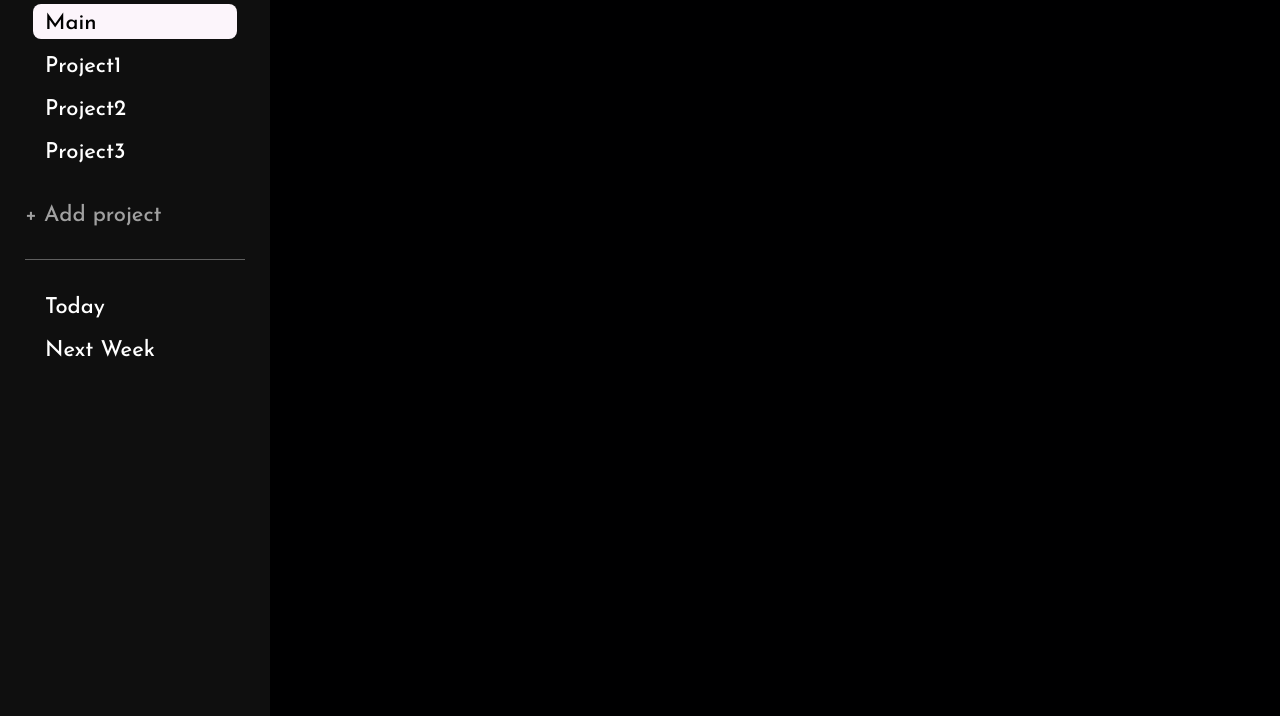
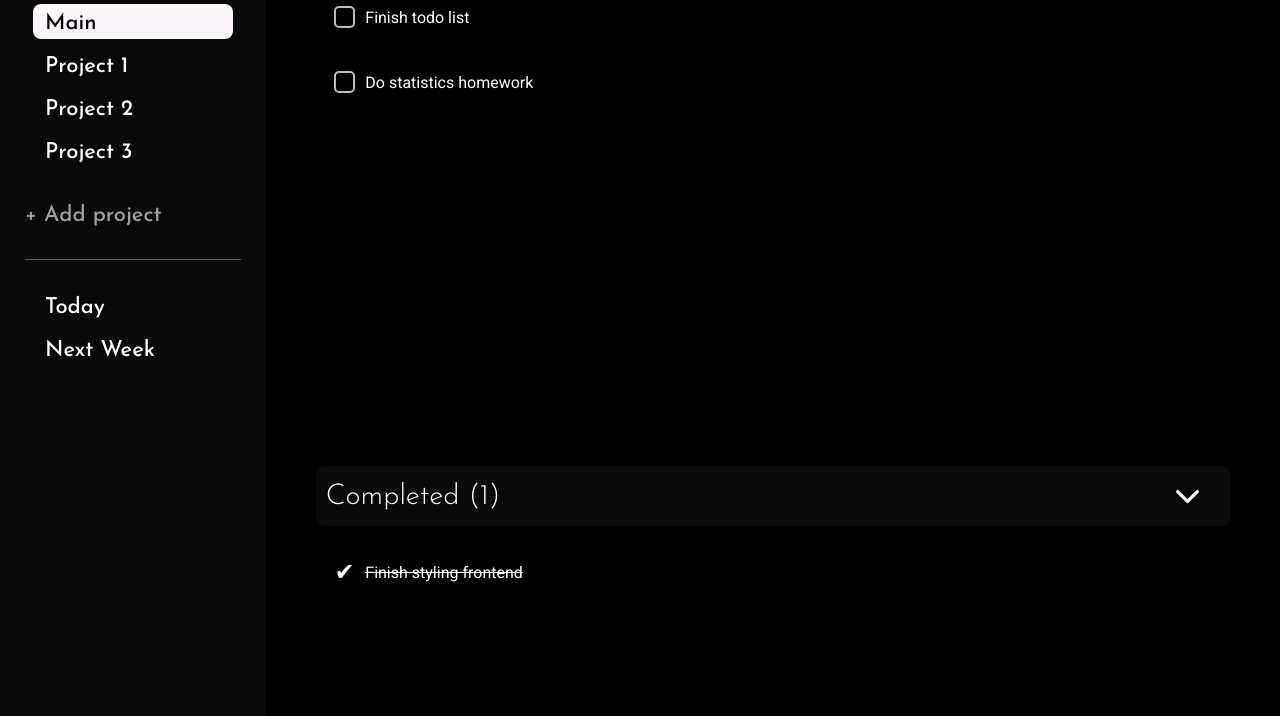
Before and after one commit to laur-ns/todo-list, a website built with webpack: page dist/index.html in a window 1280 px wide. Shown: the part 84-800 px from the top of the page. Built offline with nearby package versions, Linux system fonts and the light colour scheme.

Commit message:
Style header & main elements

```diff
--- a/dist/index.html
+++ b/dist/index.html
@@ -3,6 +3,7 @@
   <head>
     <title>Todo List</title>
     <meta charset='utf-8'>
+    <meta name="viewport" content="width=device-width, initial-scale=1">
     <script src='./main.js' defer></script>
     <link rel='stylesheet' href='./style.css'>
     <!-- fonts -->
@@ -14,44 +15,95 @@
 
   <body>
     <div id='sidebar'>
-      <div class='logo'>Simple Todo</div>
+      <a href='https://github.com/laur-ns/' class='logo'>Simple Todo</a>
+
       <div class='project-list'>
         <ul>
           <li class='highlight'>Main</li>
-          <li id='one'>Project1</li>
-          <li id='two'>Project2</li>
-          <li id='three'>Project3</li>
-          <!-- <li>Project4</li>
-          <li>Project5</li>
-          <li>Project6</li>
-          <li>Project7</li>
-          <li>Project8</li>
-          <li>Project9</li>
-          <li>Project10</li>
-          <li>Project11</li>
-          <li>Project12</li>
-          <li>Project13</li>
-          <li>Project15</li>
-          <li>Project16</li>
-          <li>Project17</li>
-          <li>Project18</li> -->
+          <li>Project 1</li>
+          <li>Project 2</li>
+          <li>Project 3</li>
+          <!-- <li>Project 4</li>
+          <li>Project 5</li>
+          <li>Project 6</li>
+          <li>Project 7</li>
+          <li>Project 8</li>
+          <li>Project 9</li>
+          <li>Project 10</li>
+          <li>Project 11</li>
+          <li>Project 12</li>
+          <li>Project 13</li>
+          <li>Project 15</li>
+          <li>Project 16</li>
+          <li>Project 17</li>
+          <li>Project 18</li> -->
         </ul>
       </div>
       <li id='add-project'>+ Add project</li>
+
       <div class='prio-list'>
         <ul>
           <li id='today'>Today</li>
           <li id='next-week'>Next Week</li>
       </div>
     </div>
+
+
     <div id='main-container'>
       <div id='header'>
+        <h1>Main</h1>
+        <h4>16.01.22</h4>
       </div>
+
       <div id='task-list'>
+        <div class='task-container border'>
+          <label class='checkbox' for='totallyUniqueId'>
+            <input class='checkbox-hidden' type="checkbox"
+                    name='Finish todo list' id='totallyUniqueId'>
+            <div class='checkbox-replacement'></div>
+            Finish todo list
+          </label>
+          <div class='options-container'>
+            <span class='due-date'>17/01/22</span>
+            <img src='./modify-outline.svg' class='modify-icon'>
+            <img src='./trash-outline.svg' class='trash-icon'>
+          </div>
+        </div>
+
+        <div class='task-container border'>
+          <label class='checkbox' for='totallyUniqueId2'>
+            <input class='checkbox-hidden' type="checkbox"
+                    name='Finish todo list' id='totallyUniqueId2'>
+            <div class='checkbox-replacement'></div>
+            Do statistics homework
+          </label>
+          <div class='options-container'>
+            <span class='due-date'>17/01/22</span>
+            <img src='./modify-outline.svg' class='modify-icon'>
+            <img src='./trash-outline.svg' class='trash-icon'>
+          </div>
+        </div>
       </div>
-      <div id='completed'>
+
+      <div id='completed' class='border'>
+        <h2>Completed (1)</h2>
+        <img src='./down-arrow.svg' id='down-arrow'>
       </div>
       <div id='completed-dropdown'>
+        <div class='task-container border'>
+          <label class='checkbox' for='totallyUniqueId3'>
+            <input checked class='checkbox-hidden' type="checkbox"
+                    name='Finish styling frontend' id='totallyUniqueId3'>
+            <div class='checkbox-replacement'></div>
+            <strike>Finish styling frontend</strike>
+          </label>
+          <div class='options-container'>
+            <span class='due-date'>17/01/22</span>
+            <img src='./modify-outline.svg' class='modify-icon'>
+            <img src='./trash-outline.svg' class='trash-icon'>
+          </div>
+        </div>
+      </div>
       </div>
     </div>
   </body>
--- a/dist/style.css
+++ b/dist/style.css
@@ -18,12 +18,16 @@ body {
   min-height: 100%;
 }
 
+::-webkit-scrollbar-track {
+  background-color: #000001;
+}
+
 ::-webkit-scrollbar {
   width: 10px;
 }
 
 ::-webkit-scrollbar-thumb {
-  background: rgb(36, 36, 36);
+  background: rgb(65, 65, 65);
   border-radius: 9px;
 }
 
@@ -37,7 +41,7 @@ body {
   padding: 5px;
   overflow: hide;
   flex-direction: column;
-  background-color: rgb(15, 15, 15);
+  background-color: #0a0a0a;
 }
 
 .logo {
@@ -47,12 +51,12 @@ body {
   font-family: 'Dosis', sans-serif;
   font-size: 50px;
   color: #00E7FF;
-  cursor: pointer;
+  text-decoration: none;
 }
 
 .highlight {
   background-color: #FCF5FB;
-  color: black;
+  color: #000001;
   transition: all 0.3s
 }
 
@@ -68,10 +72,14 @@ ul {
 
 #sidebar ul {
   margin: 20px;
+  margin-bottom: 0px;
+}
+
+.border, li {
+  border-radius: 8px;
 }
 
 #sidebar li {
-  border-radius: 8px;
   display: flex;
   margin: 8px;
   padding: 8px 0 4px 12px;
@@ -83,11 +91,12 @@ ul {
 }
 
 #sidebar li:hover {
-  background-color:rgb(236, 236, 236);
+  background-color: #FCF5FB;
   color: rgb(15, 15, 15);
 }
 
-#add-project {
+li#add-project {
+  margin-top: 20px;
   color: #a0a0a0;
 }
 
@@ -101,11 +110,163 @@ li#add-project:hover {
   padding-top: 20px;
 }
 
-
-
 #main-container {
   display: flex;
   flex-flow: column nowrap;
+  padding: 20px 50px 50px 50px;
   width: 100%;
   background-color:#000001;
 }
+
+#header {
+  display: flex;
+  justify-content: space-between;
+  align-items: center;
+  height: 50px;
+}
+
+#header > h1, #header h4 {
+  font-family: 'Josefin Sans', sans-serif;
+  font-weight: 300;
+}
+
+#task-list {
+  display: flex;
+  flex-flow: column nowrap;
+  height: 60vh;
+  gap: 5px;
+}
+
+.task-container {
+  display: flex;
+  justify-content: space-between;
+  align-items: center;
+  height: 60px;
+  padding: 5px 12px 3px 12px;
+  cursor: pointer
+}
+
+.task-container:hover {
+  background-color: #FCF5FB;
+  color: #000001;
+  transition: all 0.3s;
+}
+
+.task-container:hover .checkbox-replacement {
+  transition: all 0.3s;
+  background-color: #FCF5FB;
+}
+
+.checkbox {
+  display: flex;
+  align-items: center;
+  cursor: pointer;
+  height: 100%;
+}
+
+.checkbox-hidden {
+  display: none;
+}
+
+.checkbox-replacement {
+  display: flex;
+  justify-content: center;
+  align-items: center;
+  flex-shrink: 0;
+  width: 1.35em;
+  height: 1.35em;
+  margin-left: 6px;
+  margin-right: 10px;
+  border: 2px solid #bdbdbd;
+  border-radius: 5px;
+  background-color: #000001;
+}
+
+.checkbox-replacement::after {
+  color: #FCF5FB;
+  opacity: 0;
+  font-size: 24px;
+  content: '✔';
+  font-weight: 500;
+}
+
+.checkbox-hidden:checked + .checkbox-replacement {
+  background: #000001;
+  border-color: #000001;
+}
+
+.checkbox-hidden:checked + .checkbox-replacement::after {
+  opacity: 1;
+}
+
+.options-container {
+  display: flex;
+  align-items: center;
+  justify-content: flex-end;
+  flex-flow: row nowrap;
+  height: 100%;
+  cursor: pointer;
+}
+
+.options-container > * {
+  height: 23px;
+  margin: 8px;
+  transition: all 0.2s;
+}
+
+.due-date {
+  display: none;
+  padding-top: 2px;
+  align-items: center;
+  color: #555555;
+}
+
+.modify-icon {
+  display: none;
+  filter: invert(74%) sepia(46%) saturate(2961%) hue-rotate(136deg) brightness(102%) contrast(103%);
+}
+
+.trash-icon {
+  display: none;
+  filter: invert(26%) sepia(81%) saturate(6975%) hue-rotate(321deg) brightness(101%) contrast(116%);
+  height: 23px;
+}
+
+.options-container > *:hover {
+  transform: scale(1.15);
+}
+
+.task-container:hover .due-date,
+.task-container:hover .modify-icon,
+.task-container:hover .trash-icon {
+  display: flex;
+}
+
+
+#completed {
+  display: flex;
+  justify-content: space-between;
+  align-items: center;
+  height: 60px;
+  padding: 10px;
+  padding-right: 25px;
+  background-color: #0a0a0a;
+  cursor: pointer;
+  margin-bottom: 15px;
+}
+
+#completed:hover {
+  background-color: #1d1d1d;
+  transition: all 0.3s;
+}
+
+#completed > h2 {
+  font-family: 'Josefin Sans', sans-serif;
+  font-weight: 300;
+  font-size: 1.8em;
+}
+
+#down-arrow {
+filter: invert(84%) sepia(11%) saturate(56%) hue-rotate(288deg) brightness(115%) contrast(98%);
+height: 35px;
+}
```
Also changed, not shown: README.md, dist/down-arrow.svg (added), dist/modify-outline.svg (added), dist/trash-outline.svg (added), dist/up-arrow.svg (added).
